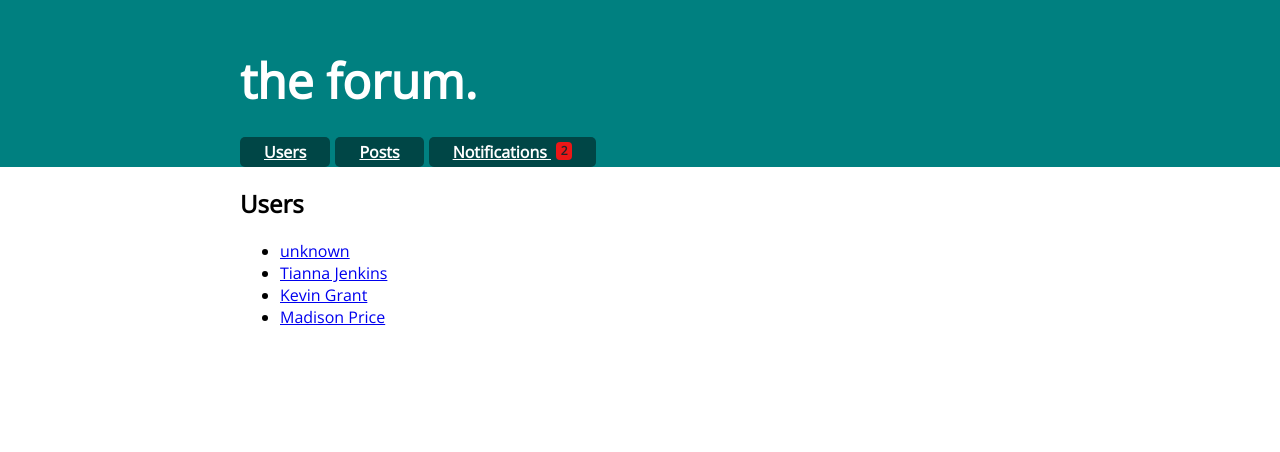
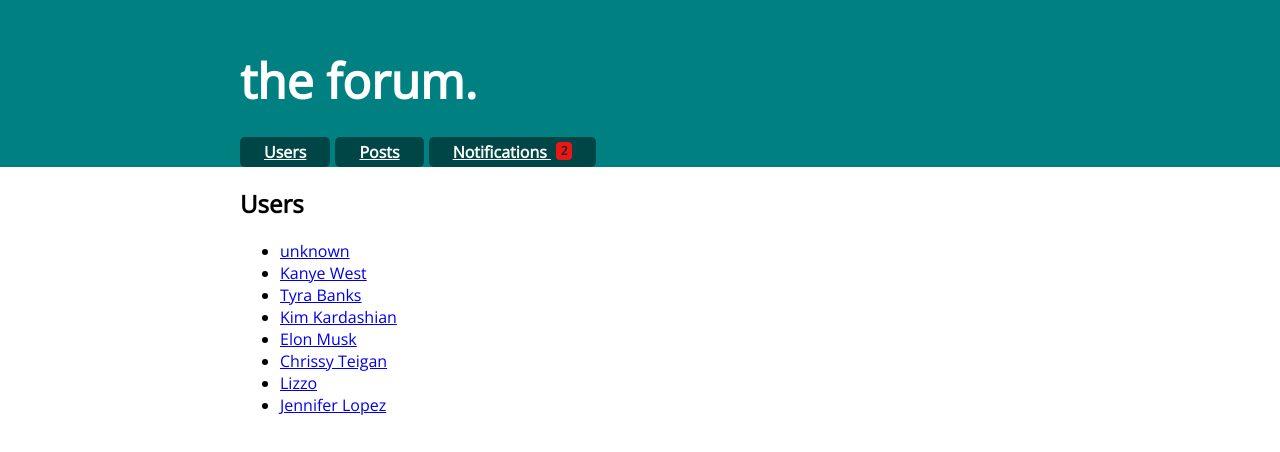
Before and after one commit to MattTheEconomist/the-forum, a React (Create React App) app: page /users in a window 1280 px wide. Shown: the top 452 px of the page. Built offline with nearby package versions, Linux system fonts and the light colour scheme.

Commit message:
reactions are working!!

```diff
--- /dev/null
+++ b/src/features/fake-interactions/TriggerReaction.js
@@ -0,0 +1,73 @@
+import React, { useState } from "react";
+import { useSelector, useDispatch } from "react-redux";
+import { store } from "../../app/store";
+
+import { reactionAdded } from "../posts/postsSlice";
+import { newNotification } from "../notifications/notificationsSlice";
+
+export function TriggerReaction(users) {
+  let userIds = users.map((user) => user.id);
+
+  userIds.shift();
+
+  let selectedUsers = [];
+
+  const indexMax = userIds.length - 1;
+
+  while (selectedUsers.length < 4) {
+    //   for (let i = 0; i < 6; i++) {
+    const indexPoz = Math.ceil(Math.random() * indexMax);
+    const currentUser = userIds[indexPoz];
+    if (!selectedUsers.includes(currentUser)) {
+      selectedUsers.push(currentUser);
+    }
+  }
+
+  const allPosts = store.getState().posts;
+  //   console.log(allPosts);
+  //   const latestPostId = allPosts.pop().id
+
+  //   const latestPostId = "0";
+
+  const latestPostId = allPosts[allPosts.length - 1].id;
+  //   console.log(alternate);
+
+  const reactionDescriptions = ["liked", "disliked", "loved"];
+
+  let allReactions = [];
+
+  for (let i = 0; i < selectedUsers.length; i++) {
+    const randDescription =
+      reactionDescriptions[
+        Math.floor(Math.random() * reactionDescriptions.length)
+      ];
+
+    // dispatch(reactionAdded({ postId: latestPostId, reaction: randReaction }));
+    // dispatch(newNotification(randReaction, latestPostId, selectedUsers[i]));
+    allReactions.push({
+      postId: latestPostId,
+      description: randDescription,
+      sourceUser: selectedUsers[i],
+      reactionName: nameFromDescription(randDescription),
+    });
+  }
+
+  //   console.log(allReactions);
+  return allReactions;
+}
+
+function nameFromDescription(actionDescription) {
+  let name;
+
+  if (actionDescription === "liked") {
+    name = "thumbsUp";
+  }
+  if (actionDescription === "disliked") {
+    name = "thumbsDown";
+  }
+  if (actionDescription === "loved") {
+    name = "heart";
+  }
+
+  return name;
+}
--- a/src/features/posts/AddPostForm.js
+++ b/src/features/posts/AddPostForm.js
@@ -1,10 +1,18 @@
 import ReactDOM from "react-dom";
 import React, { useState } from "react";
 import { useDispatch, useSelector } from "react-redux";
-import { selectUserById, addCurrentUsername } from "../users/usersSlice";
+import {
+  selectUserById,
+  addCurrentUsername,
+  selectAllUsers,
+} from "../users/usersSlice";
 import { AuthPopup } from "../auth/AuthPopup";
 
-import { postAdded } from "./postsSlice";
+import { postAdded, reactionAdded } from "./postsSlice";
+
+import { TriggerReaction } from "../fake-interactions/TriggerReaction";
+import { newNotification } from "../notifications/notificationsSlice";
+// import {reactionAdded} from "../notifications/notificationsSlice"
 
 export const AddPostForm = () => {
   const [content, setContent] = useState("");
@@ -14,23 +22,48 @@
 
   const currentUser = useSelector((state) => selectUserById(state, "0"));
   const currentName = currentUser.name;
+  const users = useSelector(selectAllUsers);
 
   const onContentChanged = (e) => setContent(e.target.value);
 
   const onSavePostClicked = () => {
     if (content) {
       dispatch(postAdded(content, "0"));
-      setContent("");
+      setContent(content);
+      fakeReactions();
     }
   };
 
   const onLoginCheck = () => {
     if (currentName === "unknown") {
-      setTriggerPopup(true);
+      // setTriggerPopup(true);
     }
   };
 
   const canSave = Boolean(content);
+
+  const fakeReactions = () => {
+    const allFakeReactions = TriggerReaction(users);
+    // console.log(allFakeReactions);
+    for (let i = 0; i < allFakeReactions.length; i++) {
+      const thisReact = allFakeReactions[i];
+
+      dispatch(
+        reactionAdded({
+          postId: thisReact.postId,
+          reaction: thisReact.reactionName,
+        })
+      );
+
+      dispatch(
+        newNotification(
+          thisReact.description,
+          thisReact.postId,
+          thisReact.sourceUser
+        )
+      );
+    }
+  };
 
   return (
     <>
--- a/src/features/posts/ReactionButtons.js
+++ b/src/features/posts/ReactionButtons.js
@@ -52,7 +52,8 @@
         className="muted-button reaction-button"
         onClick={() => notifDispatches(name)}
       >
-        {emoji} {post.reactions[name]}
+        {emoji}
+        {post.reactions[name]}
       </button>
     );
   });
--- a/src/features/users/usersSlice.js
+++ b/src/features/users/usersSlice.js
@@ -8,19 +8,41 @@
   },
   {
     id: "1",
-    name: "Tianna Jenkins",
-    bio: "I like cheese and wine . I also enjoy long walks on the beach",
+    name: "Kanye West",
+    bio:
+      "I am the voice of a generation. I also enjoy the occasional fish stick. ",
   },
   {
     id: "2",
-    name: "Kevin Grant",
-    bio: "I'm into motorcycles. I also enjoy long walks on the beach",
+    name: "Tyra Banks",
+    bio: "I enjoy long walks on the beach",
   },
   {
     id: "3",
-    name: "Madison Price",
+    name: "Kim Kardashian",
     bio:
-      "I don't like anything . That's not true I enjoy long walks on the beach",
+      "Without social media I'd have literally nothing to put out for my fans",
+  },
+  {
+    id: "4",
+    name: "Elon Musk",
+    bio:
+      "I build rockets and make tequila. Maybe next week I'll do scented soaps; poeple will buy it. whatever. ",
+  },
+  {
+    id: "6",
+    name: "Chrissy Teigan",
+    bio: "I'm pretty mean to John Legend all the time",
+  },
+  {
+    id: "7",
+    name: "Lizzo",
+    bio: "I make great music, its in every commercial now",
+  },
+  {
+    id: "8",
+    name: "Jennifer Lopez",
+    bio: "How am I still in the news?",
   },
 ];
 
```
Also changed, not shown: src/features/fake-interactions/ReactionBank.js (added).
